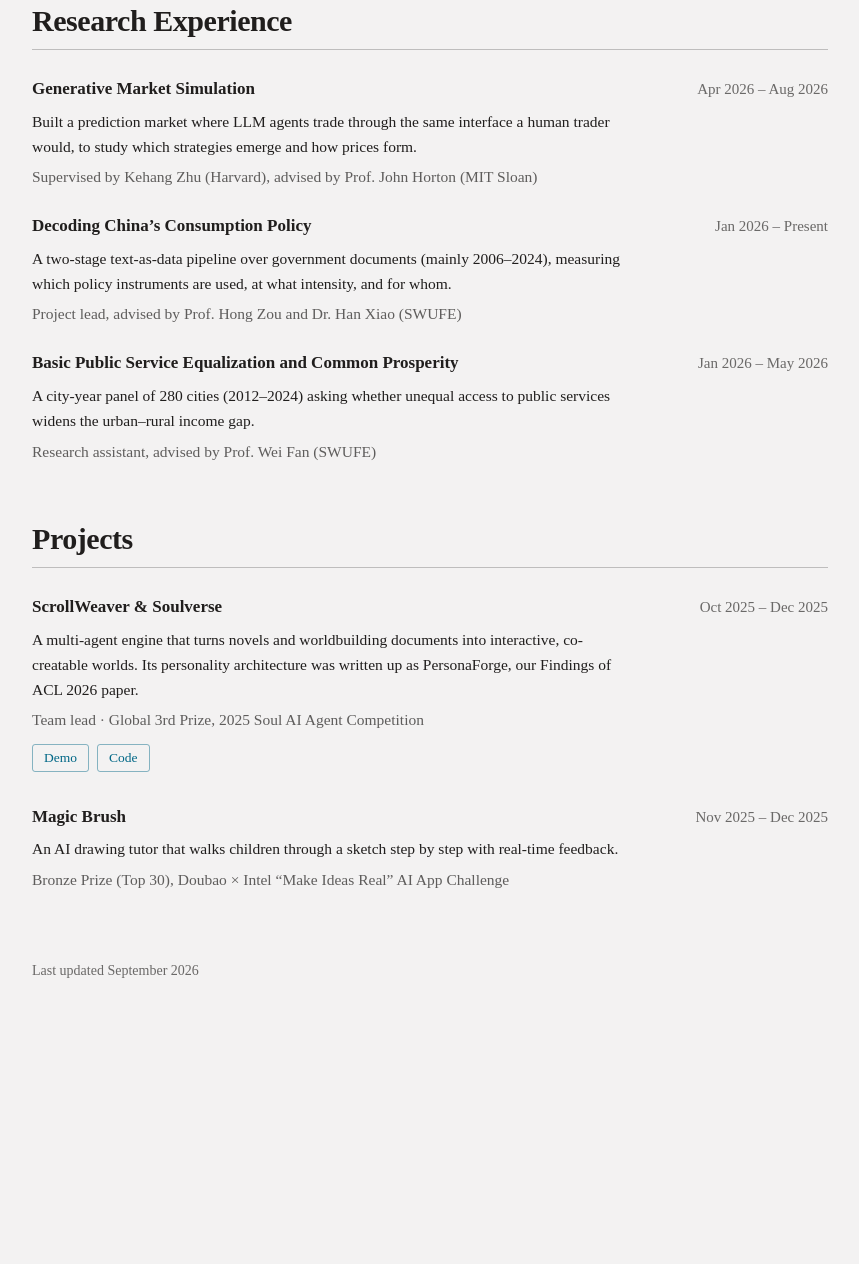
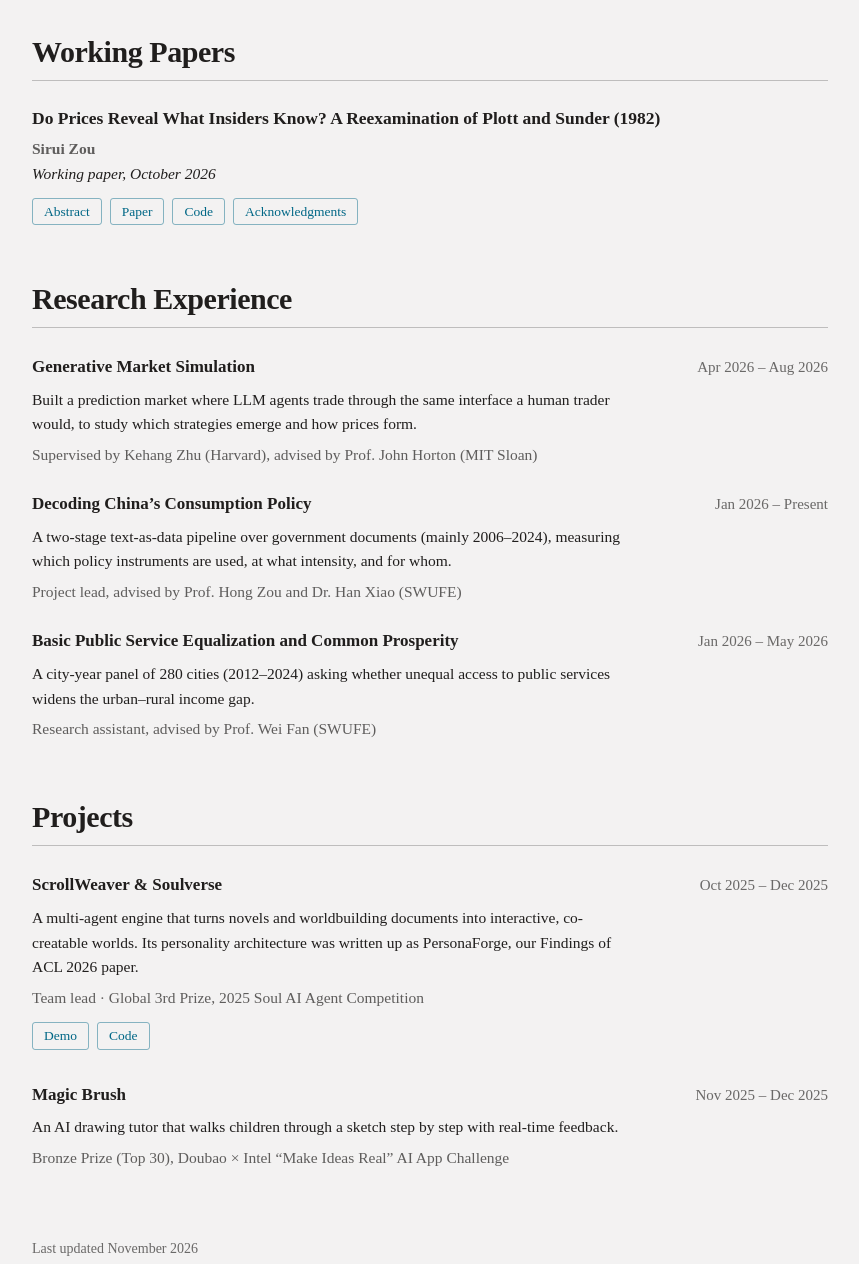
Before and after one commit to siruizou2005/siruizou2005.github.io, an Astro site: page / in a window 1280 px wide. Shown: the part 1281-2545 px from the top of the page, without its empty margins (376-1235 px from the left). Before the commit the page ends 2360 px from the top, so only its background shows below. Built offline with nearby package versions, Linux system fonts and the light colour scheme; Astro itself is replaced by a stand-in of ours.

Commit message:
Add the insider-information working paper and update the About section

```diff
--- a/src/components/PubItem.astro
+++ b/src/components/PubItem.astro
@@ -1,9 +1,18 @@
 ---
 // 论文条目：标题 / 作者 / 出处，下面一排方框按钮。
-// Abstract 和 BibTeX 就地展开，Paper、Code 直接跳外链。
-// 两个面板在 HTML 里就存在（带 hidden），由脚本切换显示——
+// Abstract、Acknowledgments 和 BibTeX 就地展开，Paper、Code 直接跳外链。
+// 面板在 HTML 里就存在（带 hidden），由脚本切换显示——
 // 这样不执行 JS 的爬虫也能读到摘要，视觉表现与原来一致。
-const { title, authors, venue, abstract, bibtex, links = [], meta } = Astro.props;
+const {
+  title,
+  authors,
+  venue,
+  abstract,
+  acknowledgments,
+  bibtex,
+  links = [],
+  meta,
+} = Astro.props;
 ---
 
 <div class="pub">
@@ -15,7 +24,7 @@ const { title, authors, venue, abstract, bibtex, links = [], meta } = Astro.prop
   {meta && <p class="pub-meta muted">{meta}</p>}
 
   {
-    (abstract || bibtex || links.length > 0) && (
+    (abstract || acknowledgments || bibtex || links.length > 0) && (
       <div class="pub-actions">
         {abstract && (
           <button type="button" class="pill" aria-expanded="false" data-toggle="abstract">
@@ -27,6 +36,16 @@ const { title, authors, venue, abstract, bibtex, links = [], meta } = Astro.prop
             {l.label}
           </a>
         ))}
+        {acknowledgments && (
+          <button
+            type="button"
+            class="pill"
+            aria-expanded="false"
+            data-toggle="acknowledgments"
+          >
+            Acknowledgments
+          </button>
+        )}
         {bibtex && (
           <button type="button" class="pill" aria-expanded="false" data-toggle="bibtex">
             BibTeX
@@ -37,6 +56,13 @@ const { title, authors, venue, abstract, bibtex, links = [], meta } = Astro.prop
   }
 
   {abstract && <div class="pub-panel" data-panel="abstract" hidden>{abstract}</div>}
+  {
+    acknowledgments && (
+      <div class="pub-panel" data-panel="acknowledgments" hidden>
+        {acknowledgments}
+      </div>
+    )
+  }
   {
     bibtex && (
       <div class="pub-panel" data-panel="bibtex" hidden>
@@ -54,7 +80,7 @@ const { title, authors, venue, abstract, bibtex, links = [], meta } = Astro.prop
   document.querySelectorAll(".pub").forEach((pub) => {
     const buttons = pub.querySelectorAll("[data-toggle]");
     const panels = pub.querySelectorAll("[data-panel]");
-    let open = null; // 'abstract' | 'bibtex' | null
+    let open = null; // 'abstract' | 'acknowledgments' | 'bibtex' | null
 
     const render = () => {
       buttons.forEach((b) => {
--- a/src/data.js
+++ b/src/data.js
@@ -40,22 +40,25 @@ export const about = [
   `I am a junior studying Economics at the Southwestern University of
    Finance and Economics (SWUFE), advised by Prof.
    <a href="https://econ.swufe.edu.cn/info/1041/1764.htm">Hong Zou</a>. I
-   spent Spring 2026 as a visiting student at UC Berkeley. From April to
-   August 2026, I was a research intern working with
+   spent Spring 2026 as a visiting student at UC Berkeley. I then did summer
+   research with
    <a href="https://kehang-zhu.github.io/">Kehang Zhu</a> (Harvard) on
    LLM-based market simulation, a project advised by
    <a href="https://john-joseph-horton.com/">Prof. John Horton</a> (MIT
-   Sloan).`,
+   Sloan). I am now working on a laboratory asset-market experiment under the
+   guidance of
+   <a href="https://www.jasonshachat.org/">Prof. Jason Shachat</a>.`,
   `I use computational methods to study economic questions. My main focus is
    using LLM agents to simulate economic behavior, which makes it possible to
    ask how markets, rules, and institutions shape what people do. These are
-   questions that are often hard to test with human subjects alone. I have
-   also worked with NLP methods on policy text, building a structured
-   database of China’s consumption-promotion policies from over 5 million
-   government documents.`,
+   questions that are often hard to test with human subjects alone. More
+   recently, I have been studying experimental asset markets, trying to
+   explain why traders behave the way they do. I have also worked with NLP
+   methods on policy text, building a structured database of China’s
+   consumption-promotion policies from over 5 million government documents.`,
   `I am still in the early stages of my research journey and actively
-   exploring these areas. If your interests intersect with computational
-   social science, LLM agents, or text-as-data, I’d love to connect. You can
+   exploring these areas. If your interests intersect with LLM agents,
+   experimental economics, or text-as-data, I’d love to connect. You can
    find
    <a href="${CV_URL}" target="_blank" rel="noopener noreferrer">my CV here</a>.`,
 ];
@@ -147,9 +150,52 @@ export const publications = [
   },
 ];
 
-// 暂无在投/在写的论文。有了之后往这里加条目，
-// Working Papers 板块会自动出现（数组为空时不渲染）。
-export const workingPapers = [];
+// 已有可外发稿子的论文。数组为空时 Working Papers 板块不渲染。
+// 出新版时：把新 PDF 放进 public/（文件名带年月），改下面的 href 和 venue 里的
+// 日期；摘要和致谢照抄稿子首页，保持与 PDF 一致。
+export const workingPapers = [
+  {
+    title:
+      "Do Prices Reveal What Insiders Know? A Reexamination of Plott and " +
+      "Sunder (1982)",
+    authors: "<strong>Sirui Zou</strong>",
+    venue: "<em>Working paper, October 2026</em>",
+    abstract:
+      "I reexamine a seminal laboratory study reporting that, with " +
+      "repetition, prices quickly reveal what insiders know. In its design, " +
+      "prices can distinguish rational expectations from prior information " +
+      "only in downward periods, when insiders’ information lowers the " +
+      "asset’s value below what uninformed traders would pay; when it raises " +
+      "the value, both theories predict the same price. Of the 17 downward " +
+      "periods behind the original conclusion, only those in one of five " +
+      "markets show prices moving from their no-information level toward the " +
+      "fully revealing price. In two markets, prices are already near that " +
+      "price when no one is informed; in the other two, they stay above it. " +
+      "In upward periods, the first trade covers about 30 percent of the " +
+      "distance to the informed value, and prices close most of the gap " +
+      "during trading. As a pretest for a human experiment, I run LLM-agent " +
+      "markets that make the two directions symmetric; prices there cover " +
+      "only about 40 percent of the distance on both sides.",
+    // 稿子首页脚注的致谢原文，不含邮箱和数据链接两句（后者已有 Code 按钮）。
+    acknowledgments:
+      "I am grateful to Kehang Zhu for his patient and careful guidance " +
+      "during the summer research from which this paper grew. I thank John " +
+      "Horton for discussions and support, and Anand Shah for discussions " +
+      "that inspired several of the ideas here. I am also grateful to Jason " +
+      "Shachat for suggestions on revising the paper, and to Hong Zou for " +
+      "support. I thank Shyam Sunder for sharing the 1980 working-paper " +
+      "version of Plott and Sunder (1982), which records every transaction. " +
+      "All errors are my own.",
+    // 暂不放 BibTeX：等有 SSRN / arXiv 这类稳定可引用的版本再加。
+    links: [
+      { label: "Paper", href: "Zou_Do_Prices_Reveal_Oct2026.pdf" },
+      {
+        label: "Code",
+        href: "https://github.com/siruizou2005/Plott-Sunder-1982",
+      },
+    ],
+  },
+];
 
 // 进行中的项目放这里而不是 Working Papers：后者意味着已有可外发的稿子。
 // 等某个项目成稿并有了正式标题，再挪到 workingPapers。
@@ -194,4 +240,4 @@ export const projects = [
   },
 ];
 
-export const lastUpdated = "September 2026";
+export const lastUpdated = "November 2026";
--- a/src/pages/index.astro
+++ b/src/pages/index.astro
@@ -19,10 +19,10 @@ import "../styles/index.css";
 const description =
   "Sirui Zou (邹思瑞) is an undergraduate in Economics at the Southwestern " +
   "University of Finance and Economics, working on LLM agents for economic " +
-  "simulation, computational social science, and text-as-data.";
+  "simulation, experimental asset markets, and text-as-data.";
 const socialDescription =
   "Undergraduate in Economics at SWUFE. LLM agents for economic simulation, " +
-  "computational social science, text-as-data.";
+  "experimental asset markets, text-as-data.";
 
 // 分享卡片和 JSON-LD 需要一张绝对 URL 的图。页面上显示的头像是 WebP，
 // 但微信、LinkedIn 这类抓取器对 WebP 支持不齐，所以这里单独产一张 JPEG。
@@ -46,8 +46,8 @@ const jsonLd = {
   jobTitle: "Undergraduate Researcher",
   description:
     "Undergraduate in Economics at the Southwestern University of Finance " +
-    "and Economics, working on LLM-based market simulation, computational " +
-    "social science, and text-as-data methods for policy analysis.",
+    "and Economics, working on LLM-based market simulation, experimental " +
+    "asset markets, and text-as-data methods for policy analysis.",
   affiliation: {
     "@type": "CollegeOrUniversity",
     name: "Southwestern University of Finance and Economics",
@@ -76,6 +76,7 @@ const jsonLd = {
   knowsAbout: [
     "Computational Social Science",
     "LLM Agents",
+    "Experimental Economics",
     "Market Design",
     "Text as Data",
     "Natural Language Processing",
```
Also changed, not shown: README.md, 1 other file.
